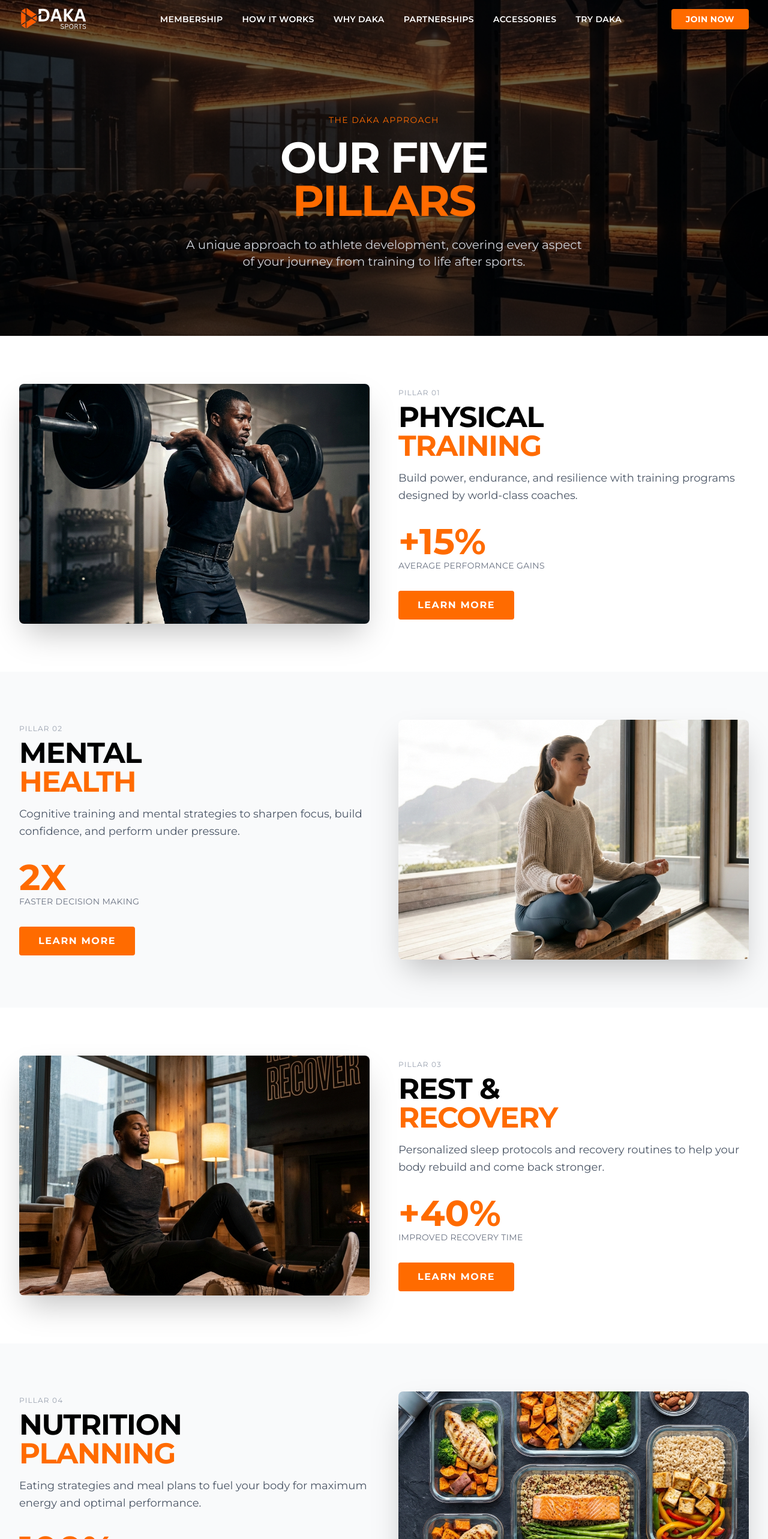
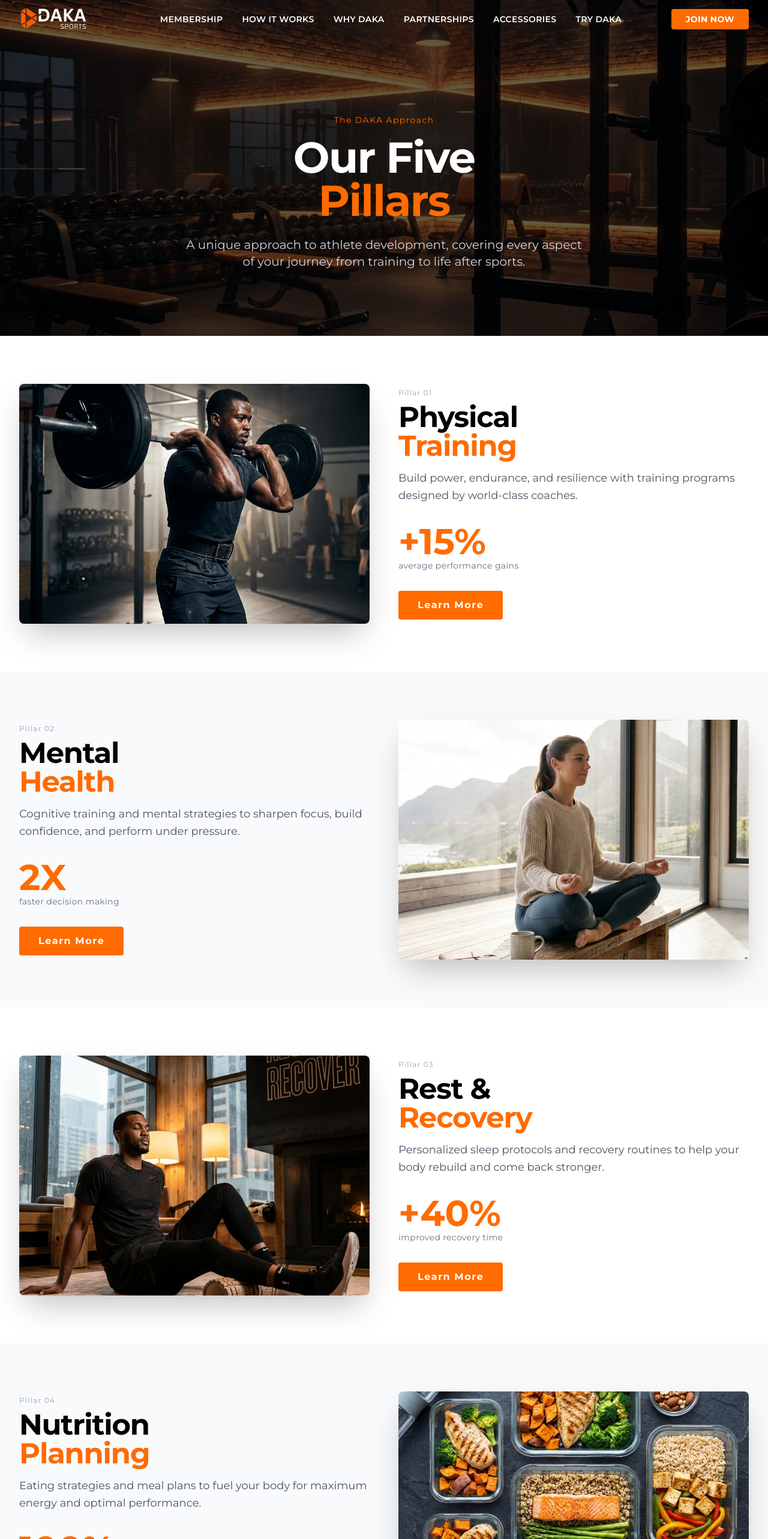
Before and after one commit to myrajarenga/Daka, a React (Vite) app in the folder web/: page /how-it-works in a window 1280 px wide. Shown: the top 2566 px of the page at 60% size. Built offline with nearby package versions, Linux system fonts and the light colour scheme.

Commit message:
implemeting How it works page with all content and images

```diff
--- a/web/src/pages/HowItWorks.jsx
+++ b/web/src/pages/HowItWorks.jsx
@@ -2,8 +2,8 @@ import React from 'react';
 
 const pillars = [
     {
-        title: 'PHYSICAL',
-        highlight: 'TRAINING',
+        title: 'Physical',
+        highlight: 'Training',
         description: 'Build power, endurance, and resilience with training programs designed by world-class coaches.',
         stat: '+15%',
         statLabel: 'average performance gains',
@@ -11,8 +11,8 @@ const pillars = [
         imageLeft: true,
     },
     {
-        title: 'MENTAL',
-        highlight: 'HEALTH',
+        title: 'Mental',
+        highlight: 'Health',
         description: 'Cognitive training and mental strategies to sharpen focus, build confidence, and perform under pressure.',
         stat: '2X',
         statLabel: 'faster decision making',
@@ -20,8 +20,8 @@ const pillars = [
         imageLeft: false,
     },
     {
-        title: 'REST &',
-        highlight: 'RECOVERY',
+        title: 'Rest &',
+        highlight: 'Recovery',
         description: 'Personalized sleep protocols and recovery routines to help your body rebuild and come back stronger.',
         stat: '+40%',
         statLabel: 'improved recovery time',
@@ -29,8 +29,8 @@ const pillars = [
         imageLeft: true,
     },
     {
-        title: 'NUTRITION',
-        highlight: 'PLANNING',
+        title: 'Nutrition',
+        highlight: 'Planning',
         description: 'Eating strategies and meal plans to fuel your body for maximum energy and optimal performance.',
         stat: '100%',
         statLabel: 'personalized meal plans',
@@ -38,8 +38,8 @@ const pillars = [
         imageLeft: false,
     },
     {
-        title: 'CAREER',
-        highlight: 'DEVELOPMENT',
+        title: 'Career',
+        highlight: 'Development',
         description: 'Build your personal brand, manage finances, and create opportunities beyond the field.',
         stat: 'MAX',
         statLabel: 'potential unlocked',
@@ -62,10 +62,10 @@ const HowItWorks = () => {
                     <div className="absolute inset-0 bg-black/60" />
                 </div>
                 <div className="relative z-10 flex flex-col items-center justify-center h-full text-center px-4 pt-20">
-                    <p className="text-daka-orange uppercase tracking-widest text-sm mb-4">The Daka Approach</p>
+                    <p className="text-daka-orange tracking-widest text-sm mb-4">The DAKA Approach</p>
                     <h1 className="text-5xl md:text-7xl font-bold tracking-tight text-white mb-6">
-                        OUR FIVE<br />
-                        <span className="text-daka-orange">PILLARS</span>
+                        Our Five<br />
+                        <span className="text-daka-orange">Pillars</span>
                     </h1>
                     <p className="text-gray-300 text-lg md:text-xl max-w-2xl font-light">
                         A unique approach to athlete development, covering every aspect of your journey from training to life after sports.
@@ -93,7 +93,7 @@ const HowItWorks = () => {
 
                         {/* Content */}
                         <div className={`${pillar.imageLeft ? 'md:order-2' : 'md:order-1'}`}>
-                            <p className="text-gray-400 uppercase tracking-widest text-xs mb-2">Pillar {String(index + 1).padStart(2, '0')}</p>
+                            <p className="text-gray-400 tracking-widest text-xs mb-2">Pillar {String(index + 1).padStart(2, '0')}</p>
                             <h2 className="text-4xl md:text-5xl font-bold tracking-tight mb-4">
                                 {pillar.title}<br />
                                 <span className="text-daka-orange">{pillar.highlight}</span>
@@ -103,11 +103,11 @@ const HowItWorks = () => {
                             </p>
                             <div className="mb-8">
                                 <p className="text-5xl md:text-6xl font-bold text-daka-orange">{pillar.stat}</p>
-                                <p className="text-gray-500 text-sm uppercase tracking-wide">{pillar.statLabel}</p>
+                                <p className="text-gray-500 text-sm tracking-wide">{pillar.statLabel}</p>
                             </div>
                             <a
                                 href="#cta"
-                                className="inline-block bg-daka-orange text-white px-8 py-3 rounded font-bold uppercase tracking-widest hover:bg-orange-600 transition-colors"
+                                className="inline-block bg-daka-orange text-white px-8 py-3 rounded font-bold tracking-widest hover:bg-orange-600 transition-colors"
                             >
                                 Learn More
                             </a>
@@ -120,8 +120,8 @@ const HowItWorks = () => {
             <div id="cta" className="bg-black py-24 px-4 sm:px-8">
                 <div className="max-w-4xl mx-auto text-center">
                     <h2 className="text-4xl md:text-6xl font-bold tracking-tight text-white mb-4">
-                        EVERYTHING<br />
-                        <span className="text-daka-orange">CONNECTED</span>
+                        Everything<br />
+                        <span className="text-daka-orange">Connected</span>
                     </h2>
                     <p className="text-gray-400 text-lg mb-10 max-w-2xl mx-auto">
                         Daka brings every pillar together in one seamless ecosystem. See how our platform works for you.
@@ -129,13 +129,13 @@ const HowItWorks = () => {
                     <div className="flex flex-col sm:flex-row gap-4 justify-center">
                         <a
                             href="#join-waitlist"
-                            className="bg-daka-orange text-white px-10 py-4 rounded font-bold uppercase tracking-widest hover:bg-orange-600 transition-colors"
+                            className="bg-daka-orange text-white px-10 py-4 rounded font-bold tracking-widest hover:bg-orange-600 transition-colors"
                         >
                             Start Watching
                         </a>
                         <a
                             href="#contact"
-                            className="border border-white text-white px-10 py-4 rounded font-bold uppercase tracking-widest hover:bg-white hover:text-black transition-colors"
+                            className="border border-white text-white px-10 py-4 rounded font-bold tracking-widest hover:bg-white hover:text-black transition-colors"
                         >
                             Contact Support
                         </a>
```
